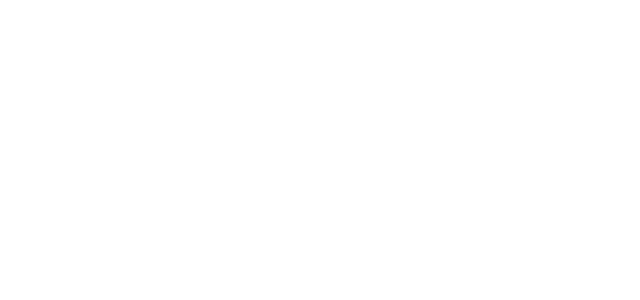
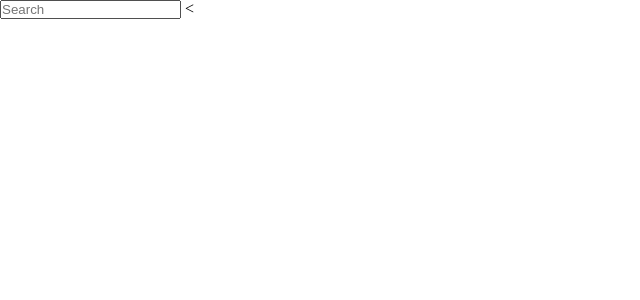
Before and after one commit to anurag6372/Job-FInder, an Angular app in the folder client/: page / in a window 1280 px wide. Shown: the top 300 px of the page, without its empty margins (0-640 px from the left). Built offline with nearby package versions, Linux system fonts and the light colour scheme.

Commit message:
home component added

```diff
--- /dev/null
+++ b/client/src/app/Components/home/home.component.html
@@ -0,0 +1,12 @@
+
+<div>
+    <nav>
+        <span>
+
+        </span>
+    </nav>
+    <div>
+        <input type="text" name="Search" placeholder="Search"/>
+        <
+    </div>
+</div>
--- a/client/src/app/app-routing.module.ts
+++ b/client/src/app/app-routing.module.ts
@@ -3,8 +3,10 @@
 import { RRegisterComponent } from './Components/r-register/r-register.component';
 import { JSRegisterComponent } from './Components/js-register/js-register.component';
 import { LoginComponent } from './Components/login/login.component';
+import { HomeComponent } from './Components/home/home.component';
 
 const routes: Routes = [
+  { path: '',component: HomeComponent},
   { path: 'l', component: LoginComponent },
   { path: 'rr', component: RRegisterComponent },
   { path: 'jsr', component: JSRegisterComponent },
--- a/client/src/app/app.module.ts
+++ b/client/src/app/app.module.ts
@@ -6,13 +6,15 @@
 import { LoginComponent } from './Components/login/login.component';
 import { RRegisterComponent } from './Components/r-register/r-register.component';
 import { JSRegisterComponent } from './Components/js-register/js-register.component';
+import { HomeComponent } from './Components/home/home.component';
 
 @NgModule({
   declarations: [
     AppComponent,
     LoginComponent,
     RRegisterComponent,
-    JSRegisterComponent
+    JSRegisterComponent,
+    HomeComponent
   ],
   imports: [
     BrowserModule,
```
Also changed, not shown: client/src/app/Components/home/home.component.ts (added, +10 -0 lines), client/src/app/Components/home/home.component.css (added), 1 other file (tests, documents, lock files or other folders).
